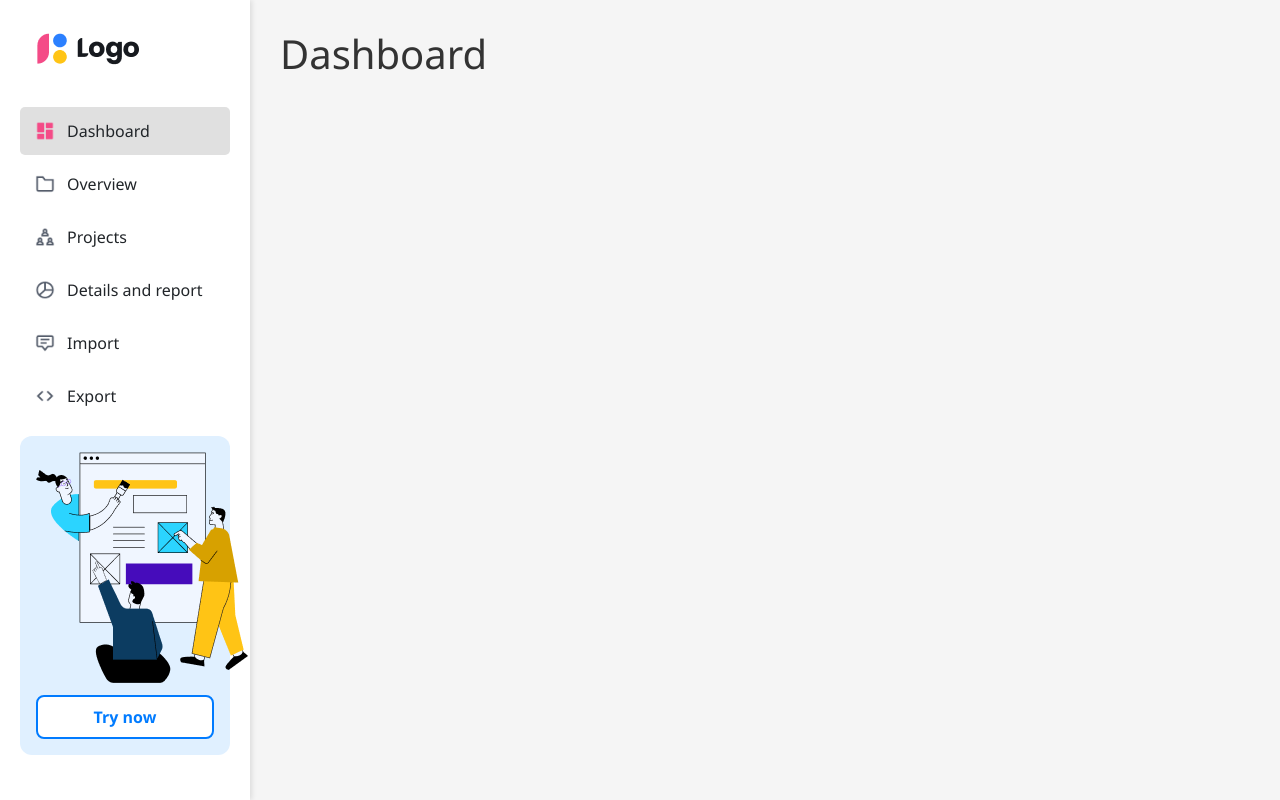
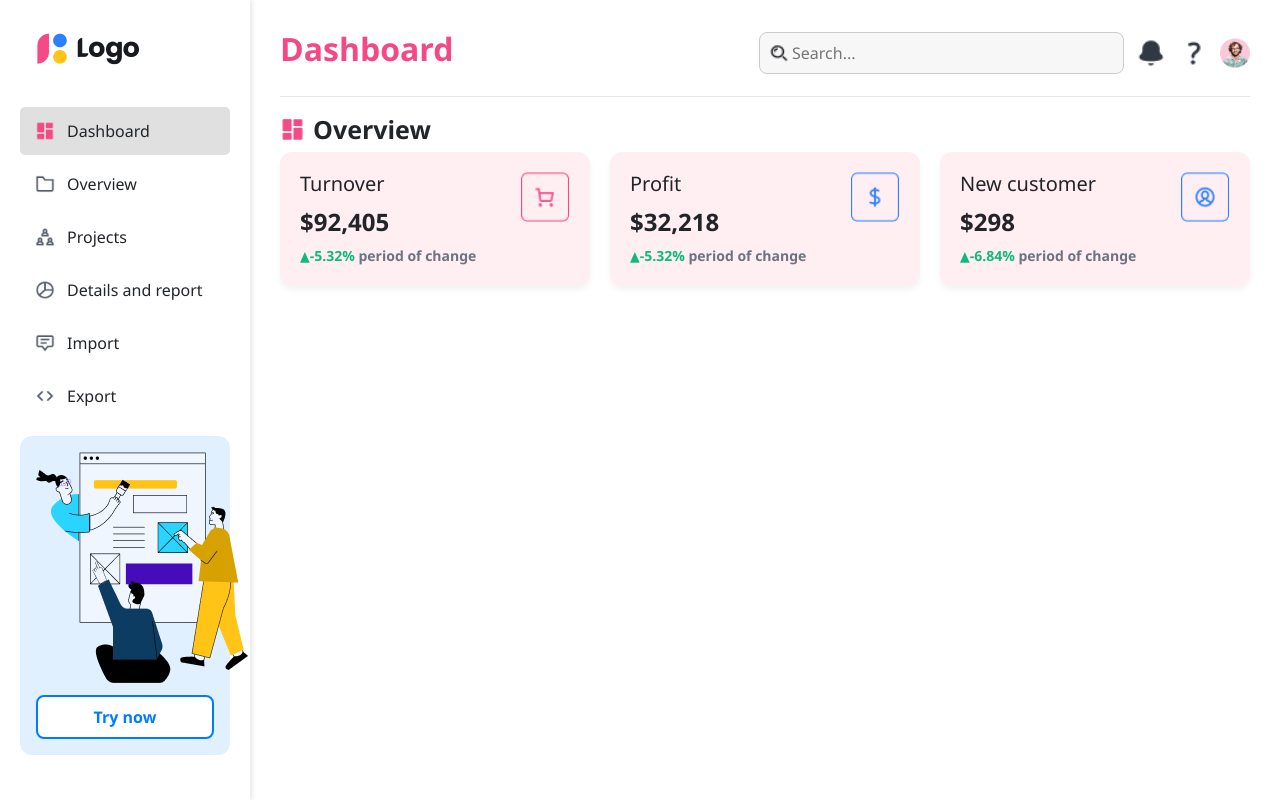
Before and after one commit to luuvanphat/PhatTrienGiaoDienUngDung, a React (Vite) app in the folder Tuan7Lan2/: page / in a window 1280 px wide. Built offline with nearby package versions, Linux system fonts and the light colour scheme.

Commit message:
OverView + Connect 3 API + SearchBox

```diff
--- /dev/null
+++ b/Tuan7Lan2/src/components/Overview/Overview.css
@@ -0,0 +1,57 @@
+.overview-container {
+    display: grid;
+    grid-template-columns: repeat(auto-fit, minmax(250px, 1fr));
+    gap: 20px;
+    margin-bottom: 30px;
+  }
+
+  .stat-card {
+  background-color: #ffeef2;
+    border-radius: 12px;
+    padding: 20px;
+    box-shadow: 0 4px 6px rgba(0, 0, 0, 0.05);
+    display: flex;
+    flex-direction: column;
+  }
+
+  .stat-content {
+    display: flex;
+    align-items: center;
+    gap: 15px;
+  }
+
+  .stat-icon {
+    width: 50px;
+    height: 50px;
+    object-fit: contain;
+    align-self: flex-start;
+  }
+
+  .stat-text {
+    font-weight: bold;
+    flex: 1;
+  }
+
+  .stat-value {
+    font-size: 24px;
+    font-weight: bold;
+    margin: 5px 0;
+  }
+
+  .stat-change {
+    font-size: 14px;
+  }
+
+  .percentage {
+    font-weight: 600;
+  }
+
+  .period-text {
+    color: #6B7280;
+  }
+
+  .loading {
+    text-align: center;
+    padding: 20px;
+    color: #6B7280;
+  }
--- /dev/null
+++ b/Tuan7Lan2/src/components/Overview/Overview.jsx
@@ -0,0 +1,64 @@
+import React, { useState, useEffect } from 'react';
+import StatCard from './StatCard';
+import { fetchTurnover, fetchProfit, fetchNewCustomers } from '../../services/api';
+import './Overview.css';
+
+const Overview = () => {
+  const [data, setData] = useState({
+    turnover: 0,
+    profit: 0,
+    newCustomers: 0,
+    loading: true
+  });
+
+  useEffect(() => {
+    const fetchData = async () => {
+      try {
+        const [turnover, profit, newCustomers] = await Promise.all([
+          fetchTurnover(),
+          fetchProfit(),
+          fetchNewCustomers()
+        ]);
+        setData({
+          turnover: turnover.value,
+          profit: profit.value,
+          newCustomers: newCustomers.value,
+          loading: false
+        });
+      } catch (error) {
+        console.error("Error fetching data:", error);
+        setData(prev => ({ ...prev, loading: false }));
+      }
+    };
+    fetchData();
+  }, []);
+
+  if (data.loading) return <div className="loading">Loading...</div>;
+
+  return (
+
+    <div className="overview-container">
+
+      <StatCard
+        title="Turnover"
+        value={data.turnover}
+        changePercentage={-5.32}
+        icon="/img/Lab_05/Button 1509.png"  // Đường dẫn icon
+      />
+      <StatCard
+        title="Profit"
+        value={data.profit}
+        changePercentage={-5.32}
+        icon="/img/Lab_05/Button 1529.png"
+      />
+      <StatCard
+        title="New customer"
+        value={data.newCustomers}
+        changePercentage={-6.84}
+        icon="/img/Lab_05/Button 1530.png"
+      />
+    </div>
+  );
+};
+
+export default Overview;
--- /dev/null
+++ b/Tuan7Lan2/src/components/Overview/StatCard.jsx
@@ -0,0 +1,25 @@
+import React from 'react';
+import './Overview.css';
+
+const StatCard = ({ title, value, changePercentage, icon }) => {
+  return (
+    <div className="stat-card">
+      <div className="stat-content">
+
+        <div className="stat-text">
+          <h5>{title}</h5>
+          <div className="stat-value">${value.toLocaleString()}</div>
+          <div className="stat-change">
+            <span className="percentage" style={{ color: '#10B981' }}>
+            ▲{changePercentage > 0 ? '+' : ''}{changePercentage}%
+            </span>
+            <span className="period-text"> period of change</span>
+          </div>
+        </div>
+        <img src={icon} alt={title} className="stat-icon" />
+      </div>
+    </div>
+  );
+};
+
+export default StatCard;
--- a/Tuan7Lan2/src/index.css
+++ b/Tuan7Lan2/src/index.css
@@ -9,5 +9,5 @@
   display: grid;
   grid-template-columns: 250px 1fr;
   min-height: 100vh;
-  background-color: #f5f5f5;
+
 }
--- a/Tuan7Lan2/src/pages/Dashboard.css
+++ b/Tuan7Lan2/src/pages/Dashboard.css
@@ -6,3 +6,67 @@
     margin-bottom: 20px;
     color: #333;
   }
+
+.header-right {
+  display: flex;
+  align-items: center;
+}
+
+.search-container {
+  position: relative;
+  display: flex;
+  align-items: center;
+}
+
+.search-icon {
+  position: absolute;
+  left: 10px;
+  width: 20px;
+  height: 20px;
+}
+
+.search-box {
+  padding: 8px 100px 8px 32px;
+  border-radius: 8px;
+  border: 1px solid #ccc;
+  background-color: #f7f7f7;
+
+}
+
+.action-icons img {
+  width: 30px;
+  height: 30px;
+  margin-left: 12px;
+  cursor: pointer;
+}
+.header {
+  display: flex;
+  align-items: center;
+  justify-content: space-between;
+  margin-bottom: 20px;
+  border-bottom: 1px solid rgba(0, 0, 0, 0.1);
+  padding-bottom: 20px;
+}
+.title-header{
+  color: #f54886;
+  font-weight: bold;
+}
+.overview-title {
+  display: flex;
+  align-items: center;
+  gap: 8px;
+
+  margin-bottom: 10px;
+}
+
+.overview-title img {
+  width: 25px;
+  height: 25px;
+  display: block;
+}
+
+.overview-title span {
+  font-size: 25px;
+  font-weight: bold;
+  line-height: 1;
+}
--- a/Tuan7Lan2/src/pages/Dashboard.jsx
+++ b/Tuan7Lan2/src/pages/Dashboard.jsx
@@ -1,10 +1,36 @@
-import React from 'react';
-import './Dashboard.css';
+import React from "react";
+import Overview from "../components/Overview/Overview";
+import "./Dashboard.css";
 
 const Dashboard = () => {
   return (
     <div className="dashboard-container">
-      <h1>Dashboard </h1>
+      <div className="header">
+        <h2 className="title-header">Dashboard</h2>
+        <div className="header-right">
+          <div className="search-container">
+            <img
+              src="/img/Lab_05/Search.png"
+              alt="Search"
+              className="search-icon"
+            />
+            <input type="text" placeholder="Search..." className="search-box" />
+          </div>
+          <div className="action-icons">
+            <img src="/img/Lab_05/Bell 1.png" alt="Icon1" />
+            <img src="/img/Lab_05/Question 1.png" alt="Icon2" />
+            <img src="/img/Lab_05/Avatar 313.png" alt="Icon3" />
+          </div>
+        </div>
+      </div>
+      <div class="overview-title">
+  <img src="/img/Lab_05/Squares four 1.png" alt="icon" />
+  <span>Overview</span>
+</div>
+
+
+
+      <Overview />
     </div>
   );
 };
--- /dev/null
+++ b/Tuan7Lan2/src/services/api.js
@@ -0,0 +1,22 @@
+
+// const API_BASE_URL = "https://your-api-endpoint.com";
+
+// export const fetchTurnover = async () => {
+//   const response = await fetch(`${API_BASE_URL}/turnover`);
+//   return response.json();
+// };
+
+// export const fetchProfit = async () => {
+//   const response = await fetch(`${API_BASE_URL}/profit`);
+//   return response.json();
+// };
+
+// export const fetchNewCustomers = async () => {
+//   const response = await fetch(`${API_BASE_URL}/new-customers`);
+//   return response.json();
+// };
+
+
+export const fetchTurnover = async () => ({ value: 92405 });
+export const fetchProfit = async () => ({ value: 32218 });
+export const fetchNewCustomers = async () => ({ value: 298 });
```
Also changed, not shown: Tuan7Lan2/minhchung/OverViewConnect3API_SearchBox.png (added).
